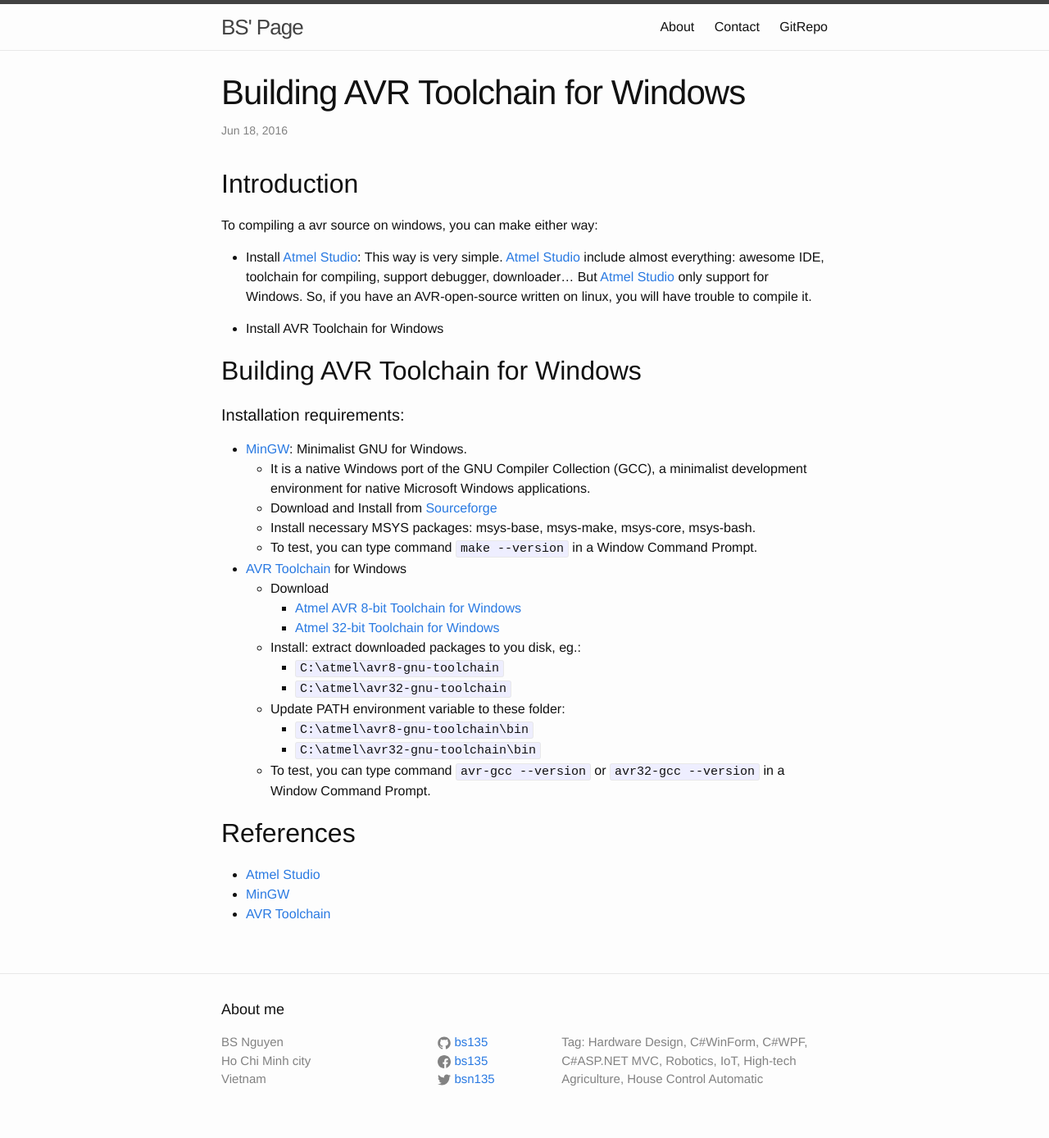
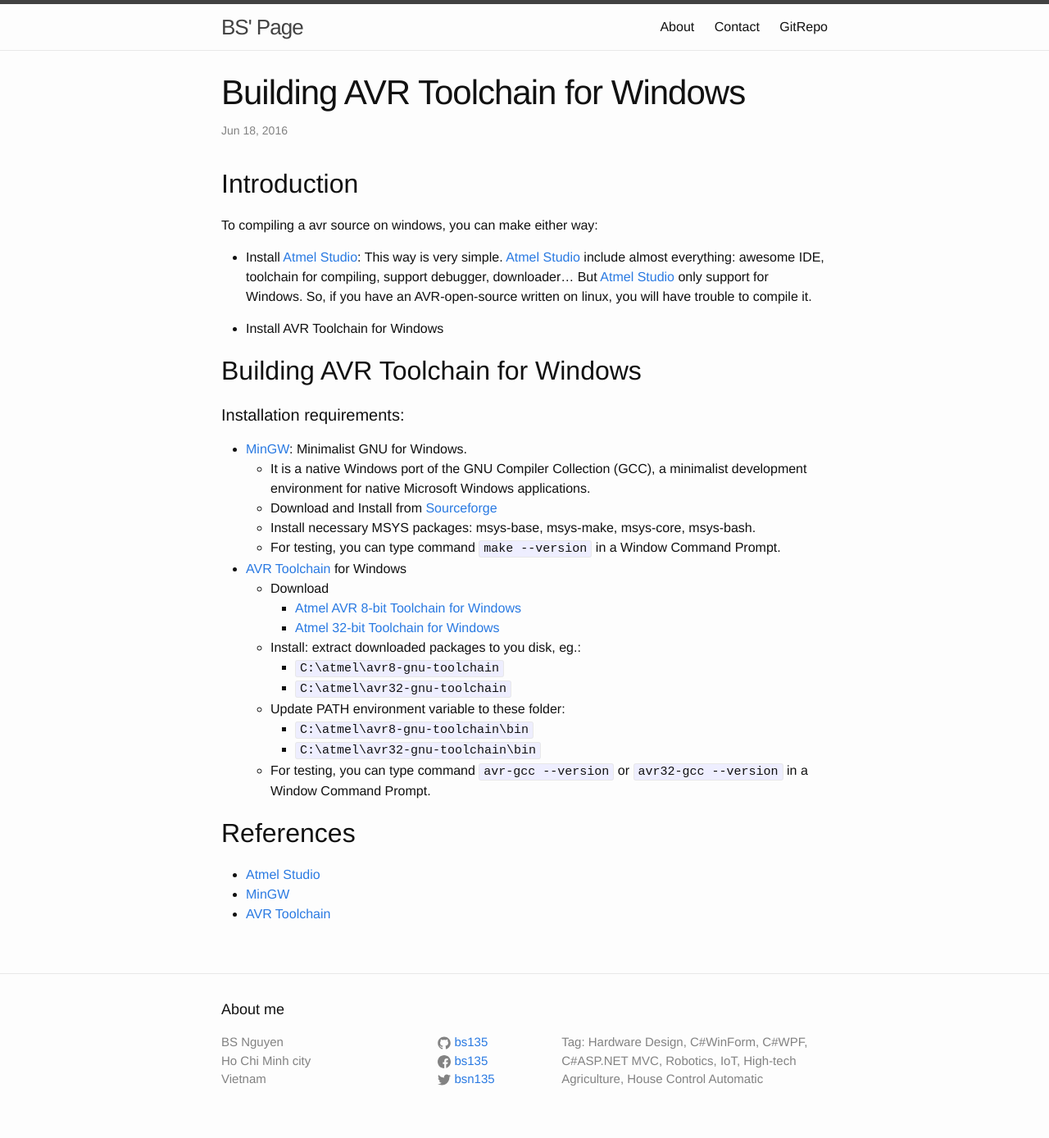
Before and after one commit to bs135/BSPageOnGithub, a Jekyll site: the page built from _posts/2016-06-18-building-avr-toolchain-for-windows.markdown, in a window 1280 px wide. Shown: the whole page at 82% size. Built offline with Jekyll 4.4.1, drawn with Linux system fonts in a browser that asks for light colours.

```diff
--- a/_posts/2016-06-18-building-avr-toolchain-for-windows.markdown
+++ b/_posts/2016-06-18-building-avr-toolchain-for-windows.markdown
@@ -20,7 +20,7 @@ To compiling a avr source on windows, you can make either way:
 	* It is a native Windows port of the GNU Compiler Collection (GCC), a minimalist development environment for native Microsoft Windows applications.
 	* Download and Install from [Sourceforge](https://sourceforge.net/projects/mingw/files/latest/download?source=files)
 	* Install necessary MSYS packages: msys-base, msys-make, msys-core, msys-bash.
-	* To test, you can type command `make --version` in a Window Command Prompt.
+	* For testing, you can type command `make --version` in a Window Command Prompt.
 * [AVR Toolchain][AVR Toolchain] for Windows
 	* Download
 		* [Atmel AVR 8-bit Toolchain for Windows](http://www.atmel.com/tools/ATMELAVRTOOLCHAINFORWINDOWS.aspx)
@@ -31,7 +31,7 @@ To compiling a avr source on windows, you can make either way:
 	* Update PATH environment variable to these folder:
 		* `C:\atmel\avr8-gnu-toolchain\bin`
 		* `C:\atmel\avr32-gnu-toolchain\bin`
-	* To test, you can type command `avr-gcc --version` or `avr32-gcc --version` in a Window Command Prompt.
+	* For testing, you can type command `avr-gcc --version` or `avr32-gcc --version` in a Window Command Prompt.
 
 ## References
 * [Atmel Studio][Atmel Studio]
```
